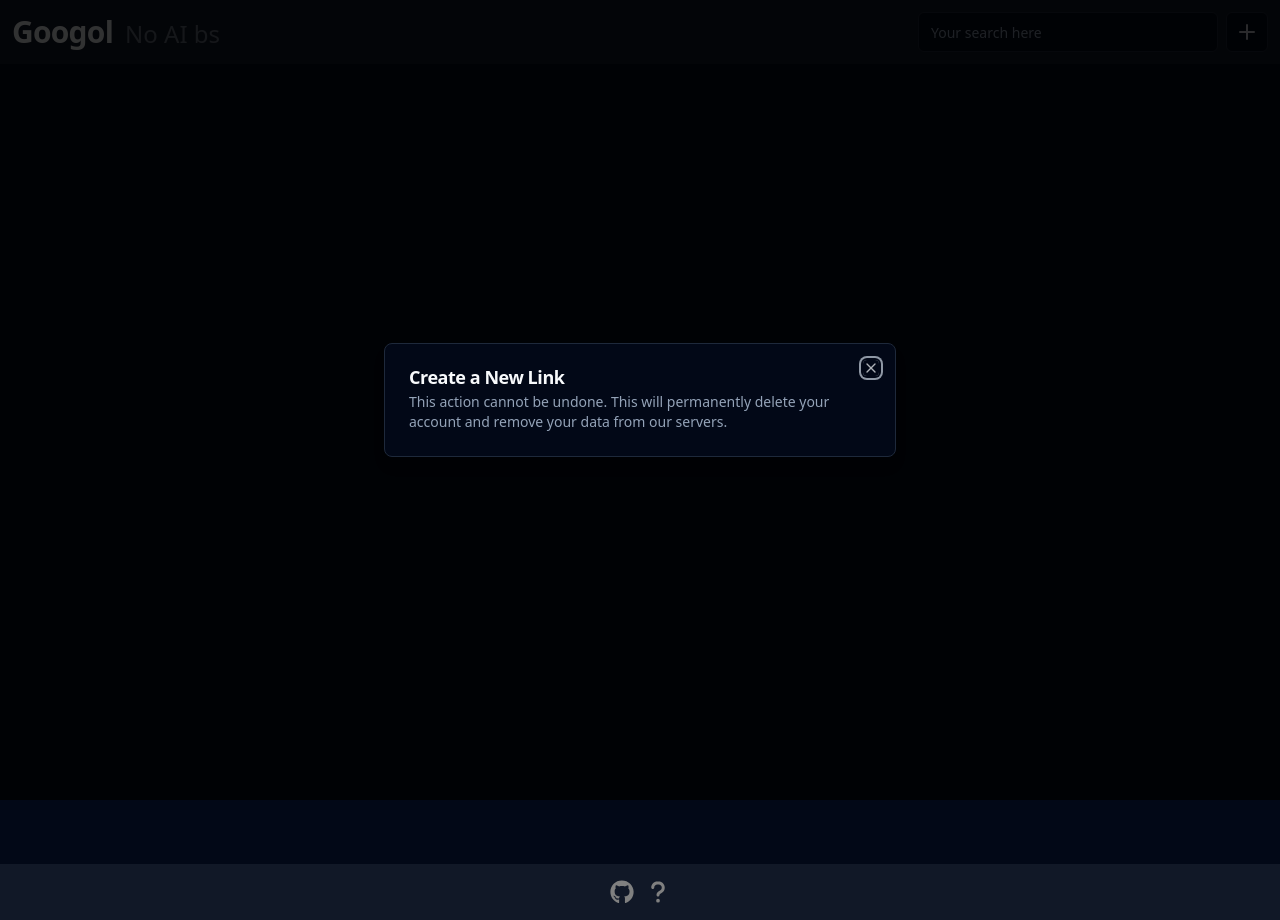
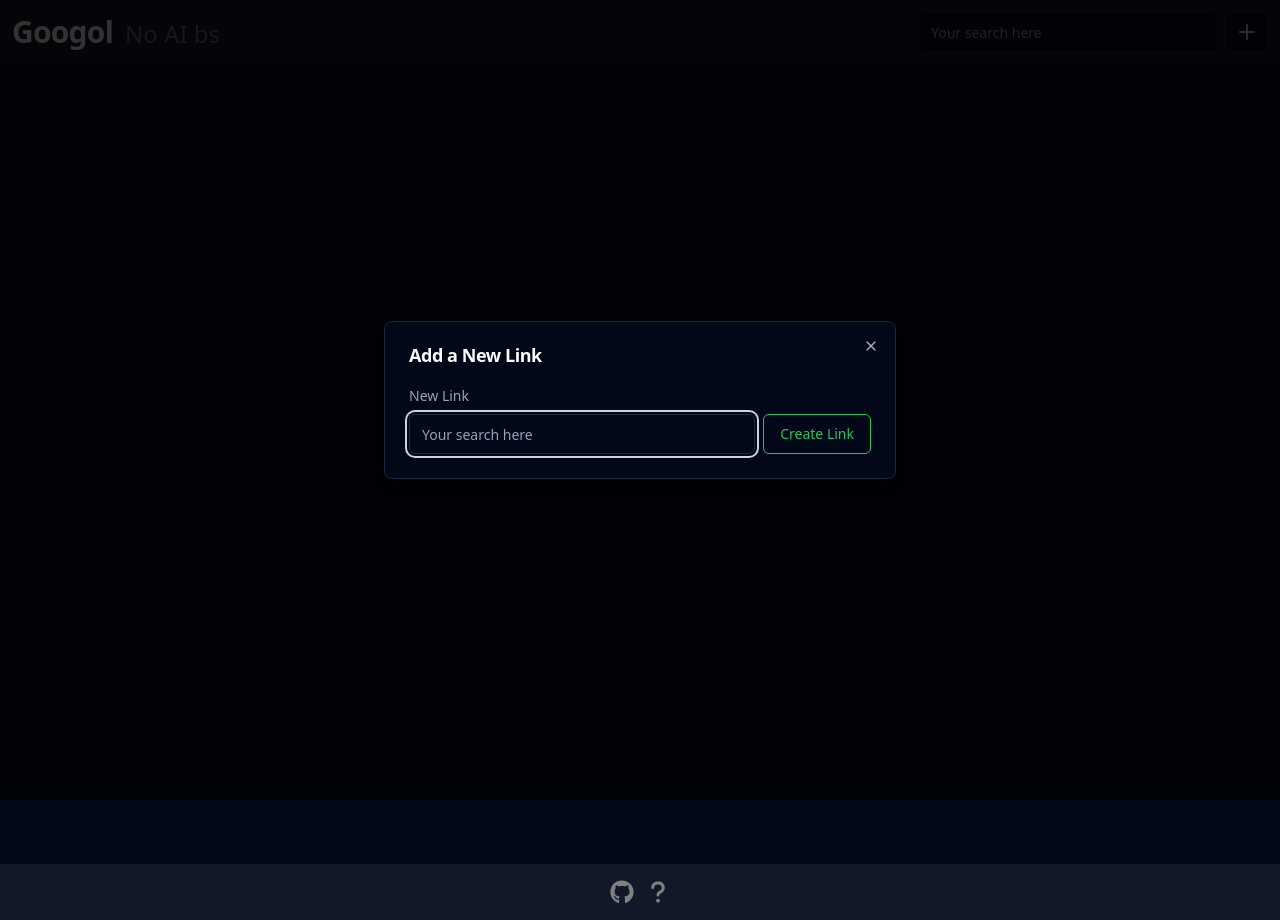
Before and after one commit to psygo/googol, a Next.js app: page / in a window 1280 px wide. Both pictures are taken after a click on the button 1247 px from the left and 32 px from the top of the page. Built offline with nearby package versions, Linux system fonts and the light colour scheme.

Commit message:
create link form

```diff
--- a/src/components/TopNav/CreateLinkDialog.tsx
+++ b/src/components/TopNav/CreateLinkDialog.tsx
@@ -1,4 +1,9 @@
 "use client"
+
+import { z } from "zod"
+
+import { useForm } from "react-hook-form"
+import { zodResolver } from "@hookform/resolvers/zod"
 
 import { Plus } from "lucide-react"
 
@@ -10,9 +15,33 @@ import {
   DialogHeader,
   DialogTitle,
   DialogTrigger,
+  Form,
+  FormControl,
+  FormField,
+  FormItem,
+  FormLabel,
+  FormMessage,
+  Input,
 } from "@shad"
 
+const linkFormSchema = z.object({
+  link: z.string().min(1),
+})
+
+type LinkFormType = z.infer<typeof linkFormSchema>
+
 export function CreateLinkDialog() {
+  const searchForm = useForm<LinkFormType>({
+    resolver: zodResolver(linkFormSchema),
+    defaultValues: {
+      link: "",
+    },
+  })
+
+  function onSubmit(values: LinkFormType) {
+    console.log(values)
+  }
+
   return (
     <Dialog>
       <DialogTrigger>
@@ -21,14 +50,40 @@ export function CreateLinkDialog() {
         </Button>
       </DialogTrigger>
       <DialogContent>
-        <DialogHeader>
-          <DialogTitle>
-            Create a New Link
-          </DialogTitle>
+        <DialogHeader className="gap-4">
+          <DialogTitle>Add a New Link</DialogTitle>
           <DialogDescription>
-            This action cannot be undone. This will
-            permanently delete your account and remove your
-            data from our servers.
+            <Form {...searchForm}>
+              <form
+                onSubmit={searchForm.handleSubmit(onSubmit)}
+                className="flex w-full items-end gap-2"
+              >
+                <FormField
+                  control={searchForm.control}
+                  name="link"
+                  render={({ field }) => (
+                    <FormItem className="w-full">
+                      <FormLabel>New Link</FormLabel>
+                      <FormControl>
+                        <Input
+                          type="url"
+                          placeholder="Your search here"
+                          {...field}
+                        />
+                      </FormControl>
+                      <FormMessage />
+                    </FormItem>
+                  )}
+                />
+                <Button
+                  type="submit"
+                  variant="outline"
+                  className="border-green-500 text-green-500"
+                >
+                  Create Link
+                </Button>
+              </form>
+            </Form>
           </DialogDescription>
         </DialogHeader>
       </DialogContent>
--- a/src/components/TopNav/SearchBar.tsx
+++ b/src/components/TopNav/SearchBar.tsx
@@ -1,8 +1,9 @@
 "use client"
 
 import { z } from "zod"
+
+import { useForm } from "react-hook-form"
 import { zodResolver } from "@hookform/resolvers/zod"
-import { useForm } from "react-hook-form"
 
 import {
   Form,
@@ -13,21 +14,21 @@ import {
   Input,
 } from "@shad"
 
-const formSchema = z.object({
+const searchFormSchema = z.object({
   search: z.string().min(1),
 })
 
-type FormSchema = z.infer<typeof formSchema>
+type SearchFormType = z.infer<typeof searchFormSchema>
 
 export function SearchBar() {
-  const searchForm = useForm<FormSchema>({
-    resolver: zodResolver(formSchema),
+  const searchForm = useForm<SearchFormType>({
+    resolver: zodResolver(searchFormSchema),
     defaultValues: {
       search: "",
     },
   })
 
-  function onSubmit(values: z.infer<typeof formSchema>) {
+  function onSubmit(values: SearchFormType) {
     console.log(values)
   }
 
--- a/src/components/TopNav/TopNav.tsx
+++ b/src/components/TopNav/TopNav.tsx
@@ -1,4 +1,5 @@
 import Link from "next/link"
+
 import { CreateLinkDialog } from "./CreateLinkDialog"
 import { SearchBar } from "./SearchBar"
 
```
